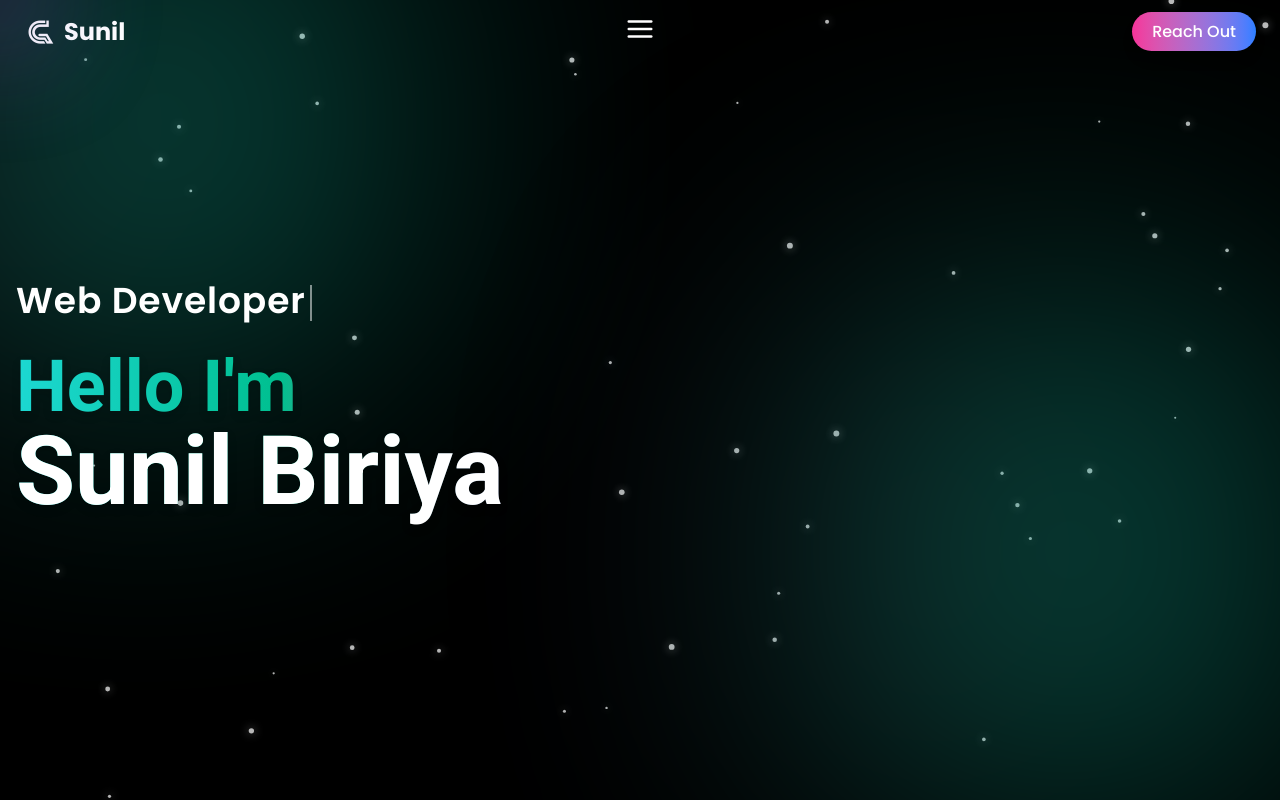
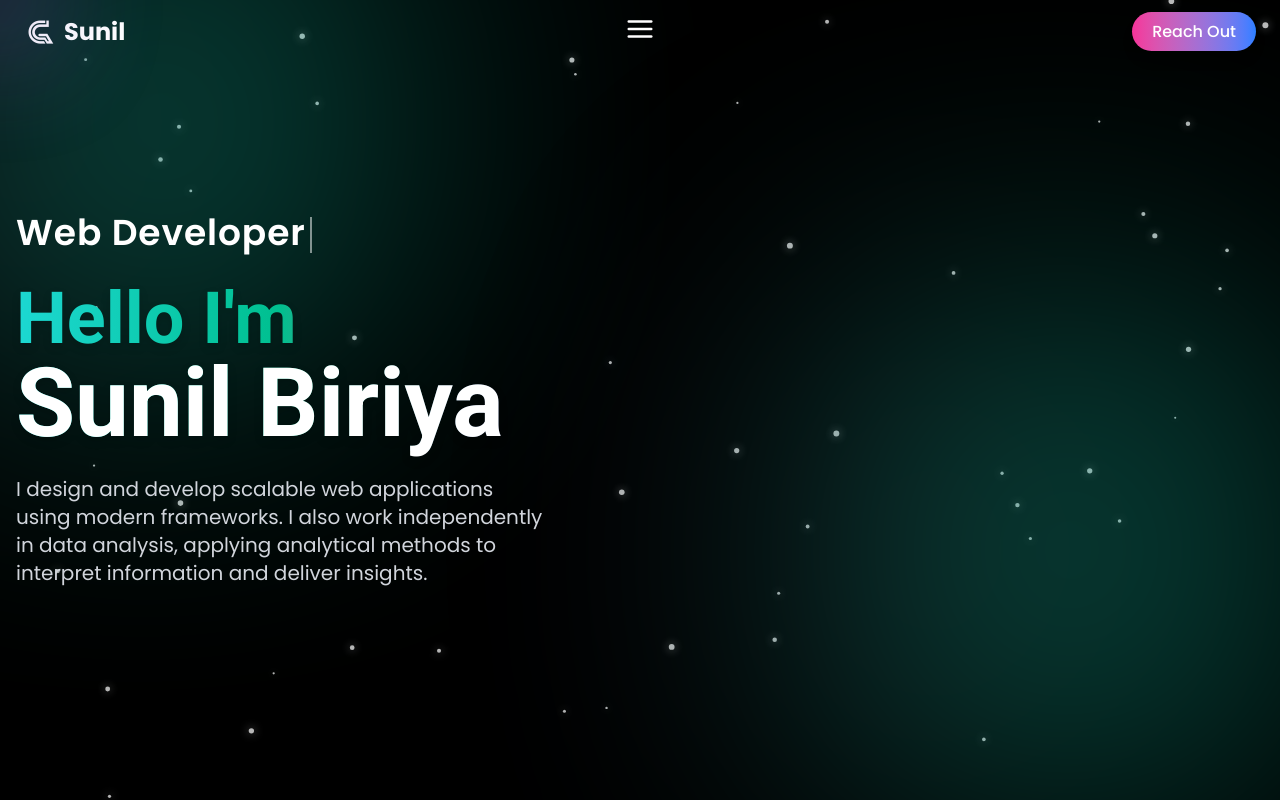
Before and after one commit to s3ldc/Portfolio-Website-Main, a React (Vite) app: page / in a window 1280 px wide. Shown: the top 800 px of the page. Built offline with nearby package versions, Linux system fonts and the light colour scheme.

Commit message:
Added the paragraph in the hero section

```diff
--- a/src/sections/Home.jsx
+++ b/src/sections/Home.jsx
@@ -91,6 +91,14 @@
                 Sunil Biriya
               </span>
             </motion.h1>
+
+            <motion.p className="mt-6 text-base sm:text-lg md:text-xl text-gray-300 max-w-2xl mx-auto lg:mx-0"
+            initial={{opacity: 0, y: 20}}
+            animate={{opacity: 1, y:0}}
+            transition={{delay: 0.4, duration:0.8}}
+            >
+              I design and develop scalable web applications using modern frameworks. I also work independently in data analysis, applying analytical methods to interpret information and deliver insights.
+            </motion.p>
           </div>
         </div>
       </div>
```
